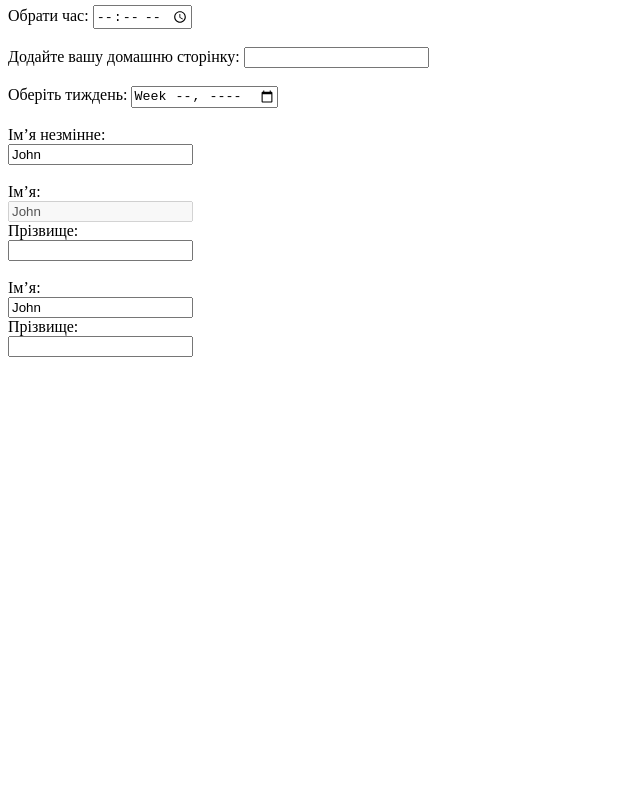
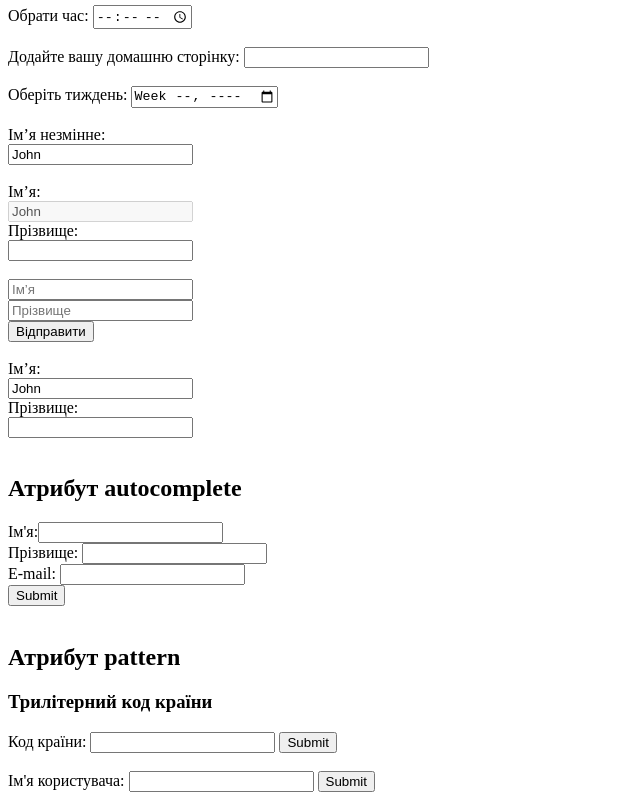
Before and after one commit to karina-Shv/zpi-zp41_appINDEPENDENT-ShvaliaKaryna-KPI-2025, a plain HTML site: page index.html in a window 1280 px wide. Shown: the part 5955-6755 px from the top of the page, without its empty margins (0-640 px from the left). Before the commit the page ends 6338 px from the top, so only its background shows below. Drawn offline with Linux system fonts and the light colour scheme.

Commit message:
Finished

```diff
--- a/index.html
+++ b/index.html
@@ -1,10 +1,10 @@
 <!DOCTYPE html> <!-- визначає цей документ як HTML5 -->
 <html lang="en"> <!-- є кореневим елементом HTML сторінки -->
 <head> <!-- містить метаінформацію про HTML документ -->
-    <meta charset="UTF-8">
-    <meta name="viewport" content="width=device-width, initial-scale=1.0">
-    <title>Назва сторінки</title>
-    <link rel="icon" type="image/x-icon" href="favicon.ico">
+<meta charset="UTF-8">
+<meta name="viewport" content="width=device-width, initial-scale=1.0">
+<title>Назва сторінки</title>
+<link rel="icon" type="image/x-icon" href="favicon.ico">
     <style>
         #p01 {
           color: blue;
@@ -409,20 +409,38 @@
         <input type="text" name="lastname">
     </form><br>
 
-    <form action="">
+    <form>
+        <input type="text" name="fname" placeholder="Ім’я"><br>
+        <input type="text" name="lname" placeholder="Прізвище"><br>
+        <input type="submit" value="Відправити">
+      </form><br>
+
+    <form>
         Ім’я:<br>
         <input type="text" name="firstname" value="John" maxlength="15"><br>
         Прізвище:<br>
         <input type="text" name="lastname">
     </form><br>
 
+    <h2>Атрибут autocomplete</h2>
+    <form autocomplete="on">
+      Ім'я:<input type="text" name="fname"><br>
+      Прізвище: <input type="text" name="lname"><br>
+      E-mail: <input type="email" name="email" autocomplete="off"><br>
+      <input type="submit">
+    </form><br>
 
+    <h2>Атрибут pattern</h2>
+    <h3>Трилітерний код країни</h3>
+    <form>
+        Код країни: <input type="text" name="country_code" pattern="[A-Za-z]{3}" title="Трилітерний код країни">
+        <input type="submit">
+    </form><br>
 
-
-
-
-
-
+    <form>
+        Ім'я користувача: <input type="text" name="usrname" required>
+        <input type="submit">
+    </form>
 
 </body>
 </html>
```
